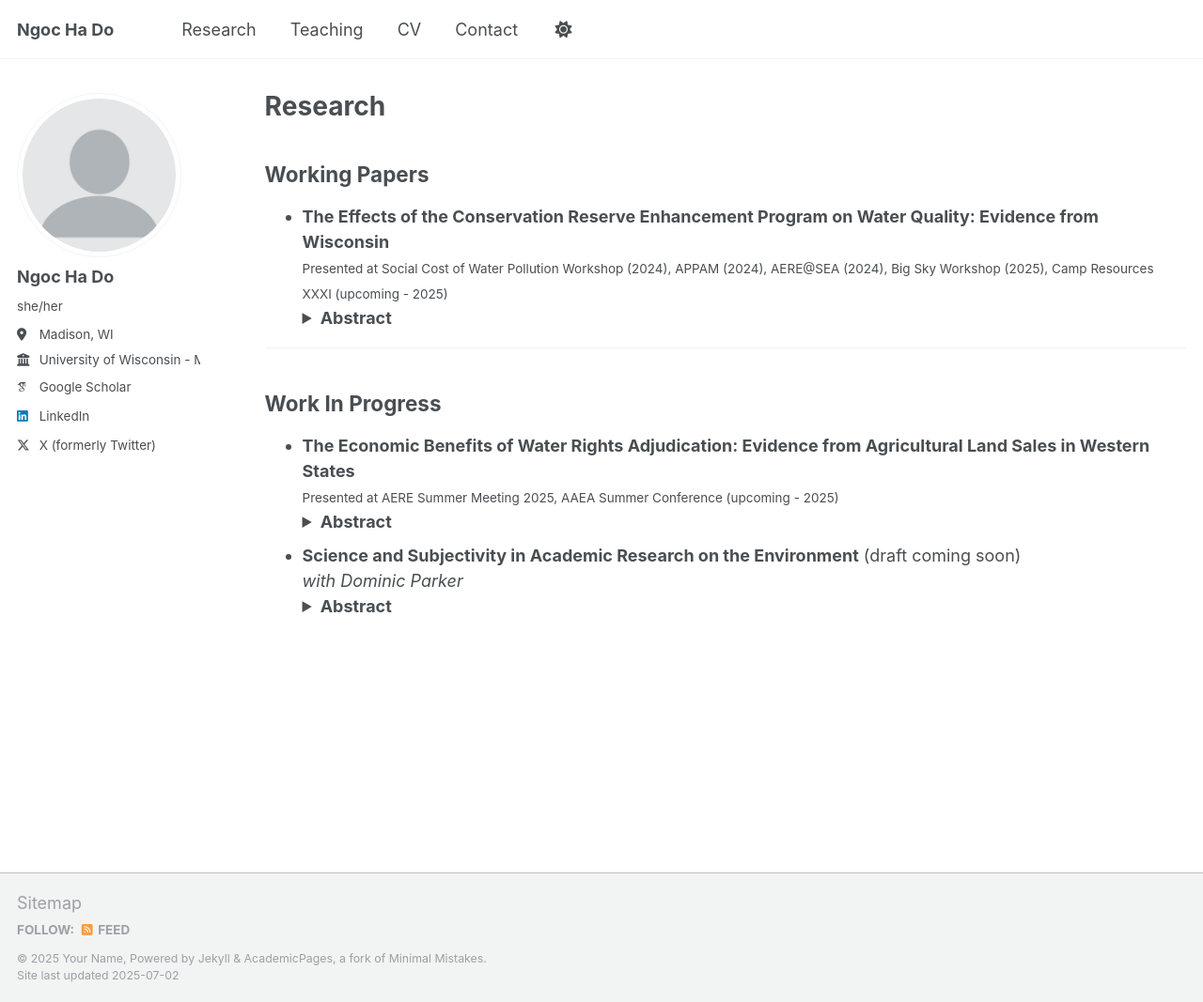
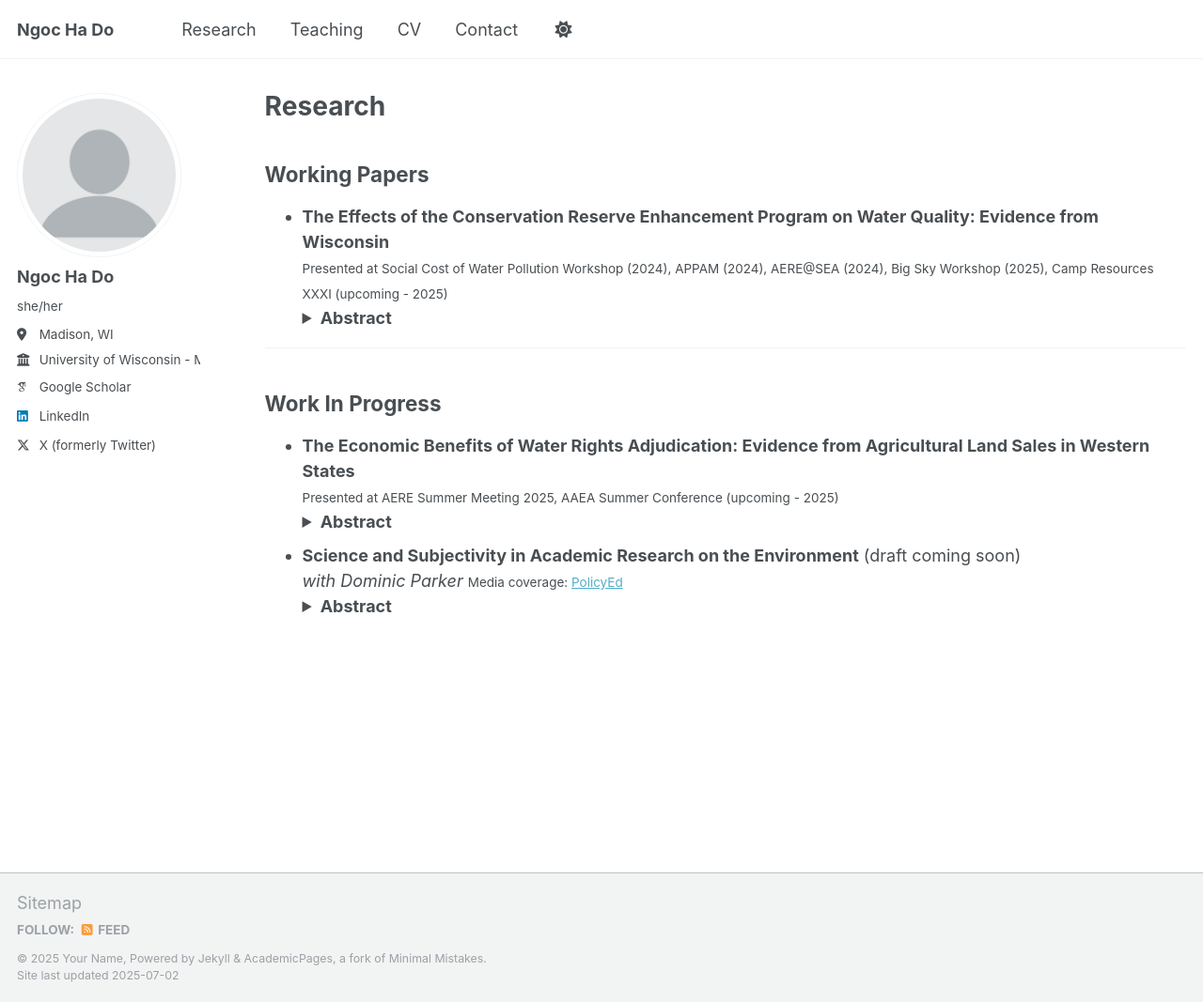
Before and after one commit to dongocha/dongocha.github.io, a Jekyll site: the page built from _pages/research.md, in a window 1280 px wide and 1067 px high. Shown: the whole window at 94% size. Built offline with Jekyll 4.4.1, drawn with Linux system fonts in a browser that asks for light colours; some web fonts are replaced; a script that is not in the unit is left out.

Commit message:
Update research.md

```diff
--- a/_pages/research.md
+++ b/_pages/research.md
@@ -30,6 +30,7 @@ author_profile: true
 
 - **Science and Subjectivity in Academic Research on the Environment** (draft coming soon)
   *with Dominic Parker*
+  <small>Media coverage: [PolicyEd](https://www.policyed.org/policy-stories/climate-anxiety-and-objectivity-crisis/video)</small>
   <details>
     <summary><strong>Abstract</strong></summary>
     <small>
```
